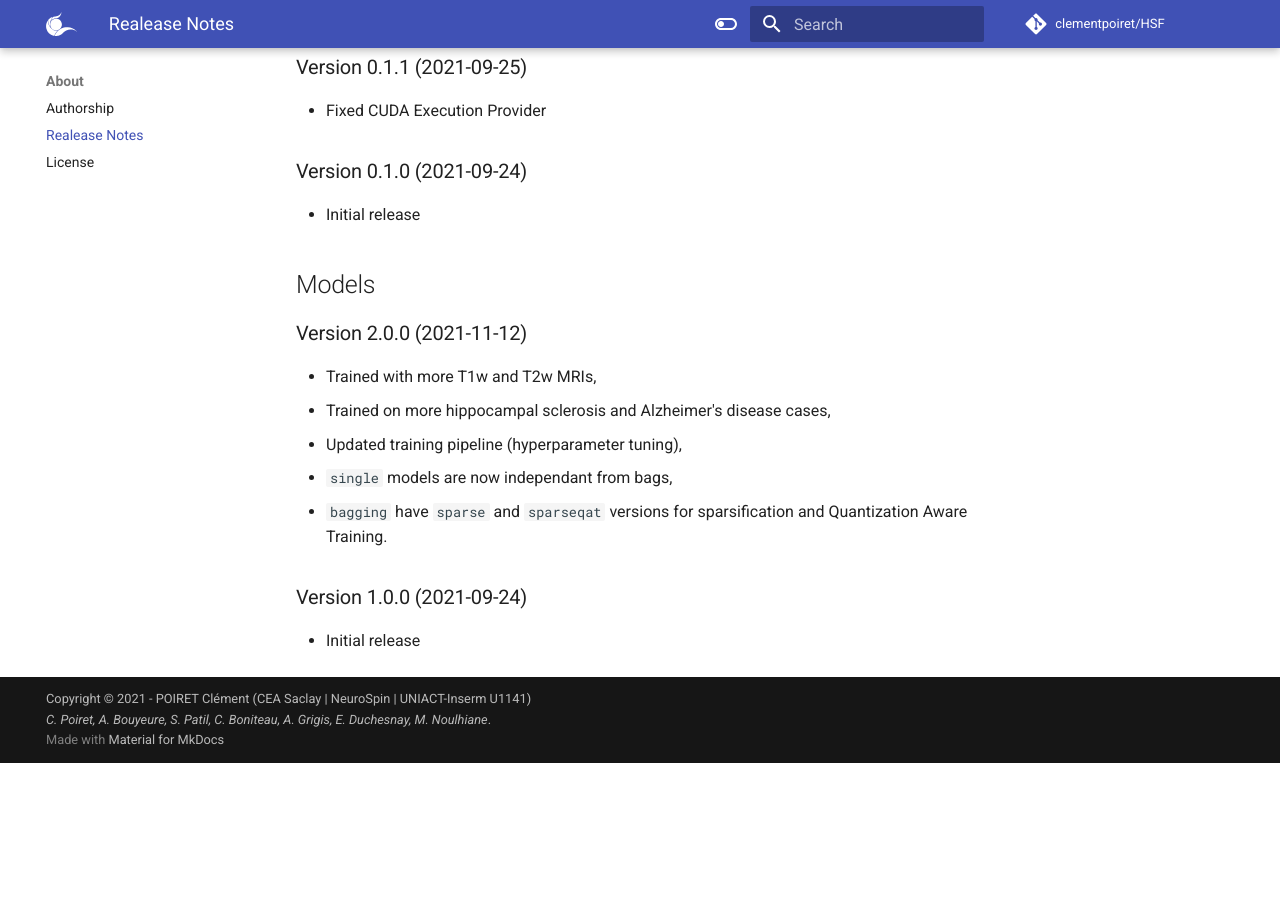
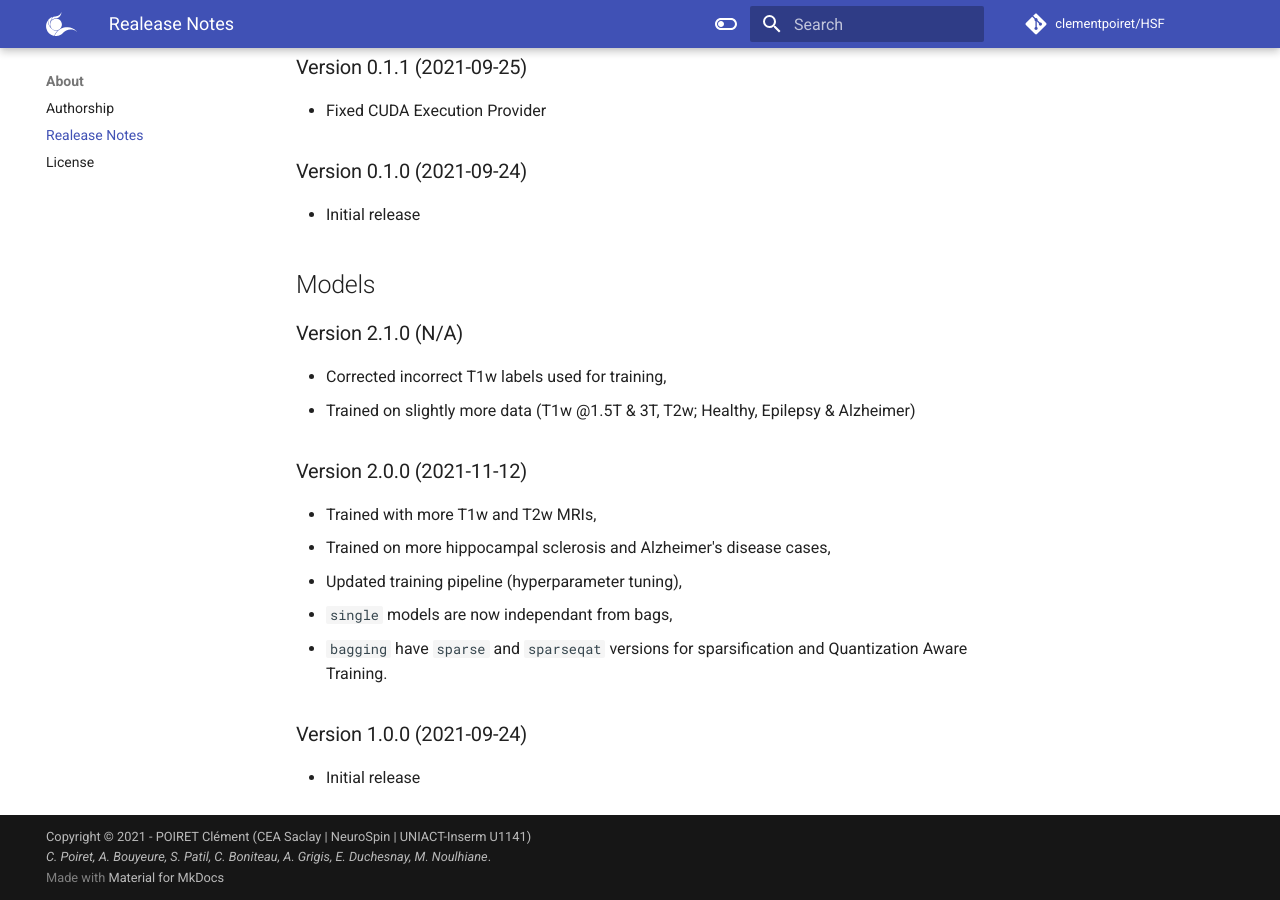
Before and after one commit to clementpoiret/HSF, an MkDocs documentation site: the page built from docs/about/release-notes.md, in a window 1280 px wide and 900 px high, scrolled down 1212 px. Built offline with MkDocs 1.6.1 and Material for MkDocs 9.7.7, drawn with Linux system fonts in a browser that asks for light colours; comment, search, counter and statistics services are not loaded; the version menu is left out; before the commit the page ends 1975 px from its top, so only the background shows below that.

```diff
--- a/docs/about/release-notes.md
+++ b/docs/about/release-notes.md
@@ -48,6 +48,11 @@ Current maintainers:
 
 ## Models
 
+### Version 2.1.0 (N/A)
+
+* Corrected incorrect T1w labels used for training,
+* Trained on slightly more data (T1w @1.5T & 3T, T2w; Healthy, Epilepsy & Alzheimer)
+
 ### Version 2.0.0 (2021-11-12)
 
 * Trained with more T1w and T2w MRIs,
```
Also changed, not shown: docs/index.md (+1 -1 lines), README.rst.
